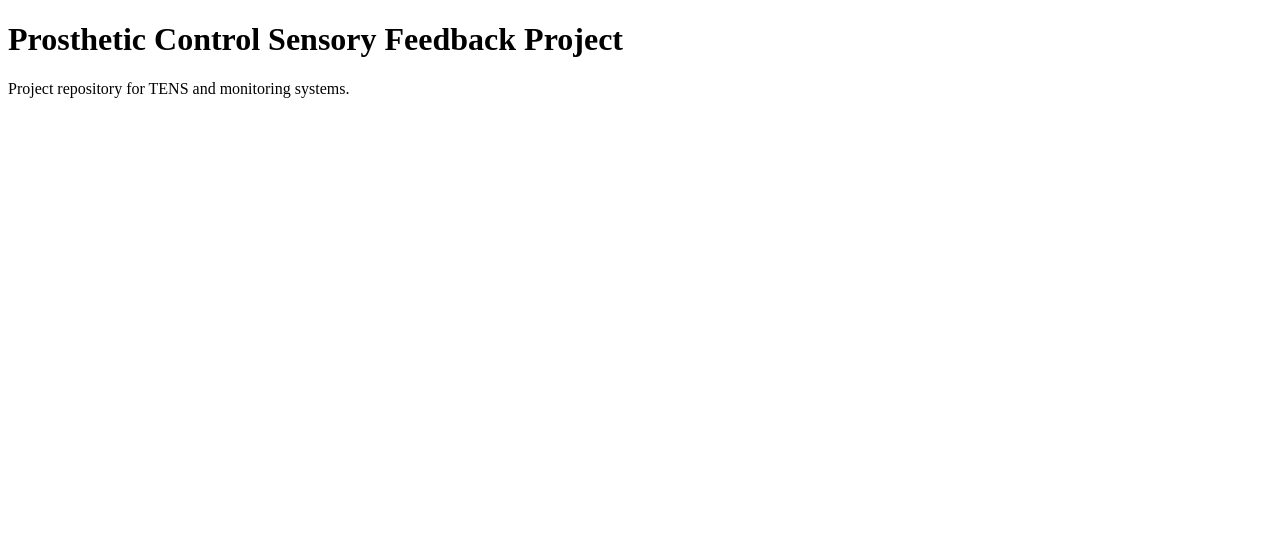
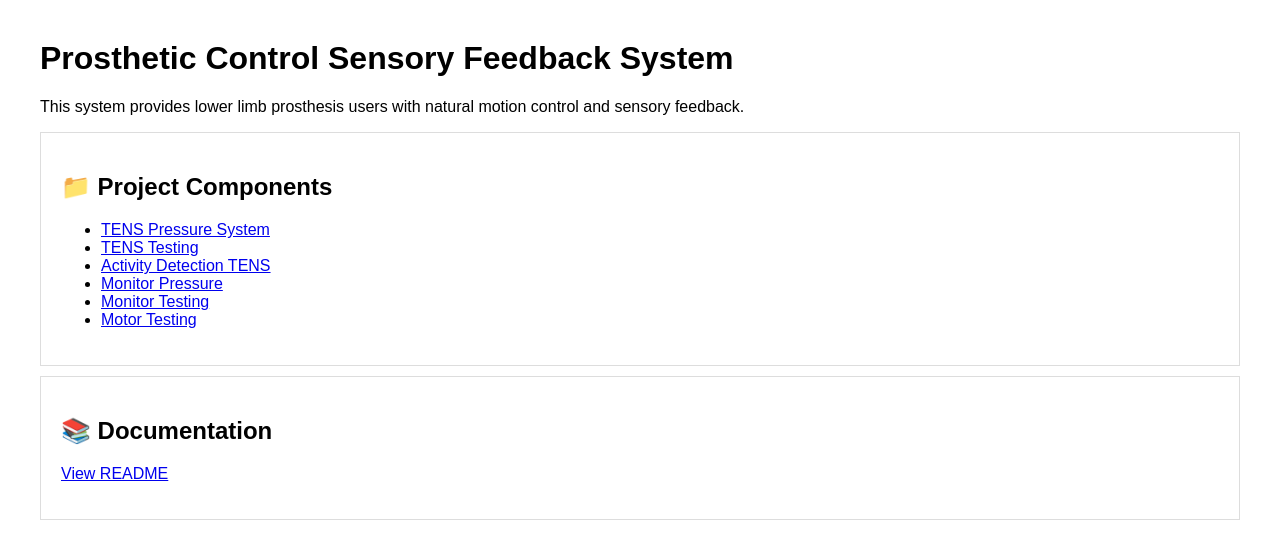
Before and after one commit to rui-surpass/Prosthetic_Control-Sensory-Feedback, a plain HTML site: page index.html in a window 1280 px wide. Drawn offline with Linux system fonts and the light colour scheme.

Commit message:
Update index.html

```diff
--- a/index.html
+++ b/index.html
@@ -2,9 +2,30 @@
 <html>
 <head>
     <title>Prosthetic Control Sensory Feedback</title>
+    <style>
+        body { font-family: Arial, sans-serif; margin: 40px; }
+        .project { border: 1px solid #ddd; padding: 20px; margin: 10px 0; }
+    </style>
 </head>
 <body>
-    <h1>Prosthetic Control Sensory Feedback Project</h1>
-    <p>Project repository for TENS and monitoring systems.</p>
+    <h1>Prosthetic Control Sensory Feedback System</h1>
+    <p>This system provides lower limb prosthesis users with natural motion control and sensory feedback.</p>
+
+    <div class="project">
+        <h2>📁 Project Components</h2>
+        <ul>
+            <li><a href="TENS_pressure/">TENS Pressure System</a></li>
+            <li><a href="TENS_testing/">TENS Testing</a></li>
+            <li><a href="activity_detection_TENS/">Activity Detection TENS</a></li>
+            <li><a href="monitor_pressure/">Monitor Pressure</a></li>
+            <li><a href="monitor_testing/">Monitor Testing</a></li>
+            <li><a href="motor_testing/">Motor Testing</a></li>
+        </ul>
+    </div>
+
+    <div class="project">
+        <h2>📚 Documentation</h2>
+        <p><a href="README.md">View README</a></p>
+    </div>
 </body>
 </html>
```
